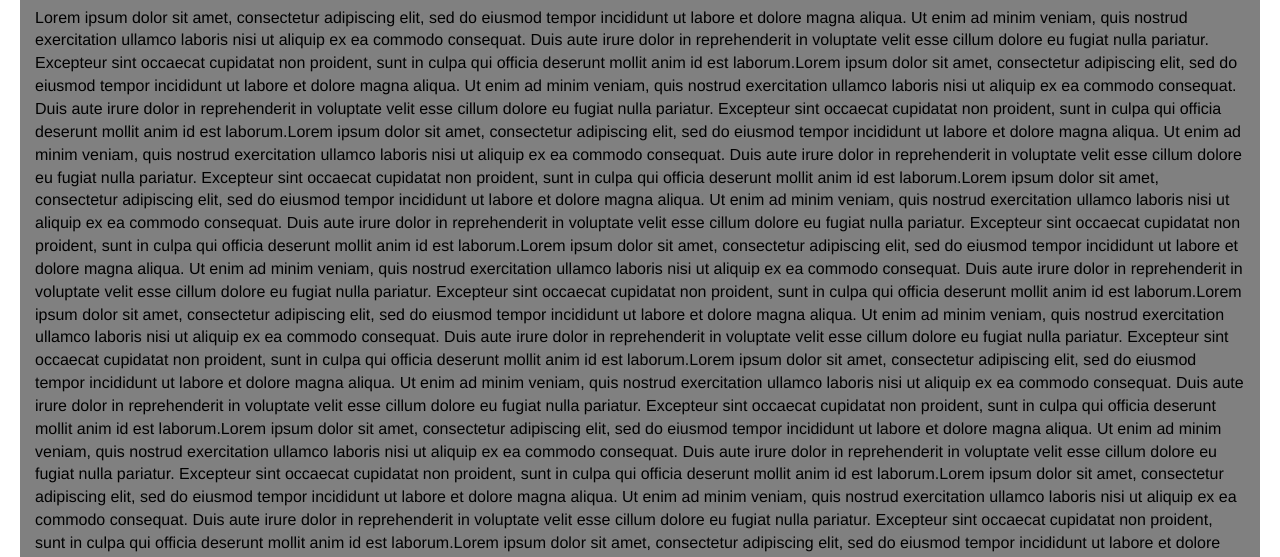
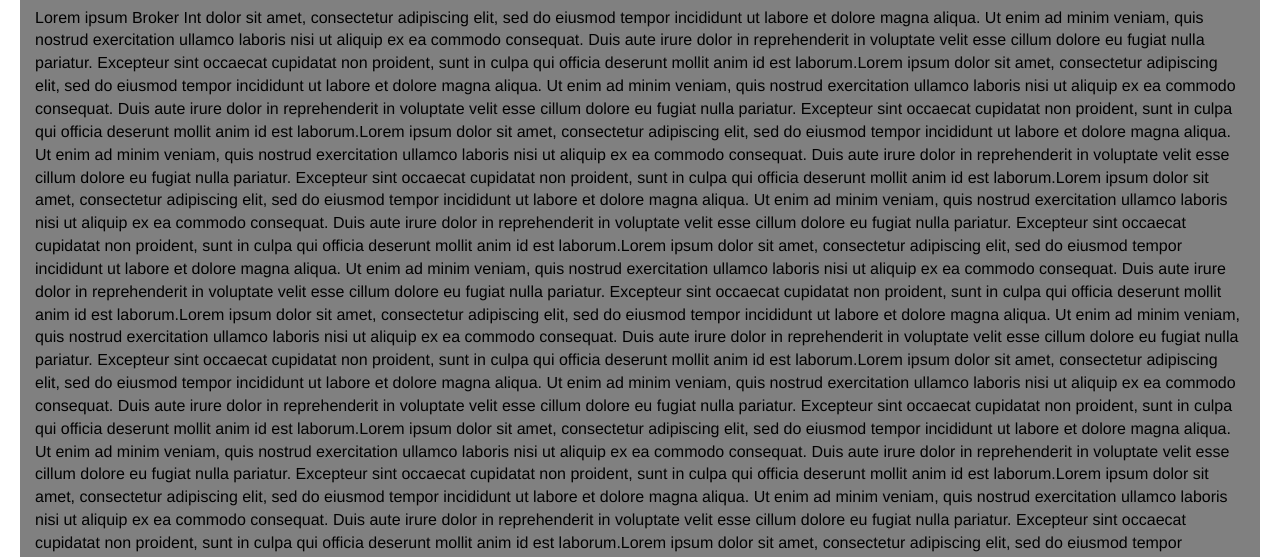
Before and after one commit to Shivamsaurav/module3-solution, a plain HTML site: page index.html in a window 1280 px wide. Shown: the part 240-797 px from the top of the page. Drawn offline with Linux system fonts and the light colour scheme.

Commit message:
Index.html update

```diff
--- a/index.html
+++ b/index.html
@@ -66,7 +66,7 @@
     </div>
     <div class="container-fluid" id="chicken">
       <h2>Chicken</h2>
-      Lorem ipsum dolor sit amet, consectetur adipiscing elit, sed do eiusmod
+      Lorem ipsum Broker Int dolor sit amet, consectetur adipiscing elit, sed do eiusmod
       tempor incididunt ut labore et dolore magna aliqua. Ut enim ad minim
       veniam, quis nostrud exercitation ullamco laboris nisi ut aliquip ex ea
       commodo consequat. Duis aute irure dolor in reprehenderit in voluptate
```
